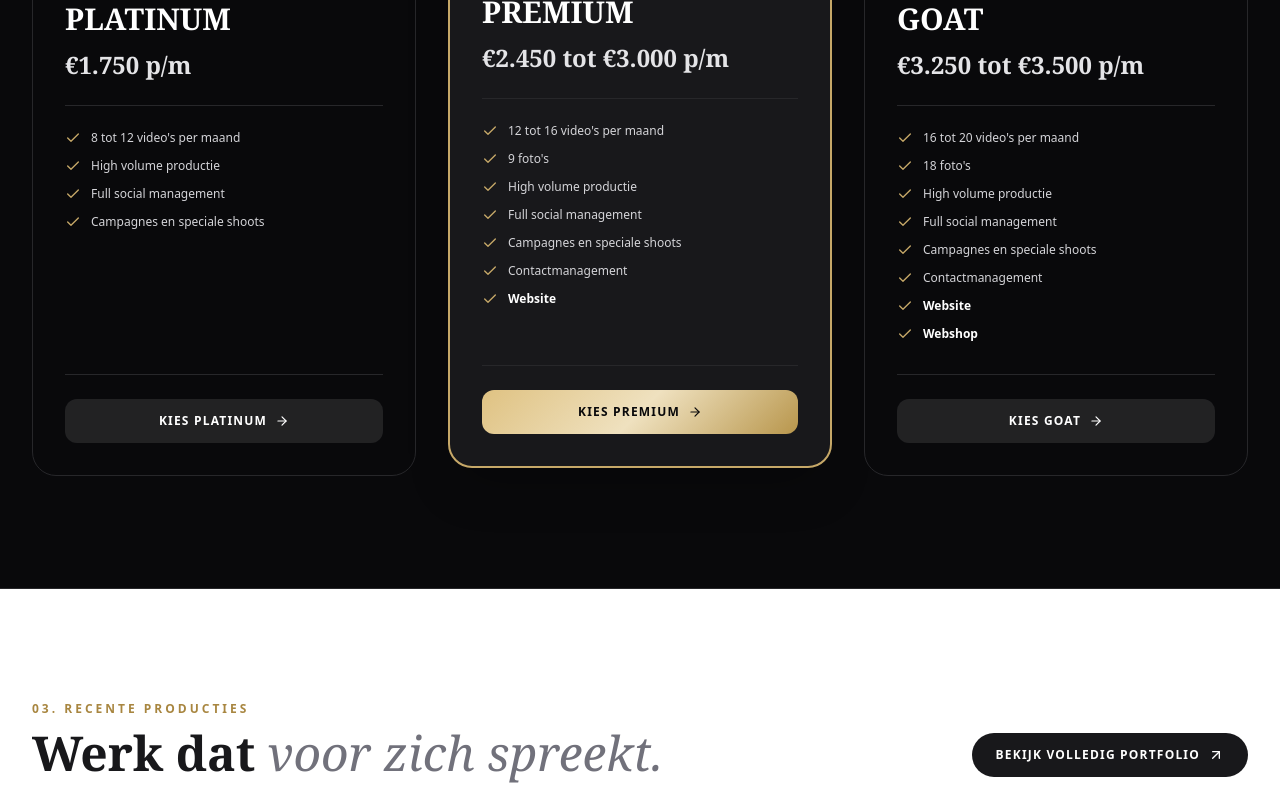
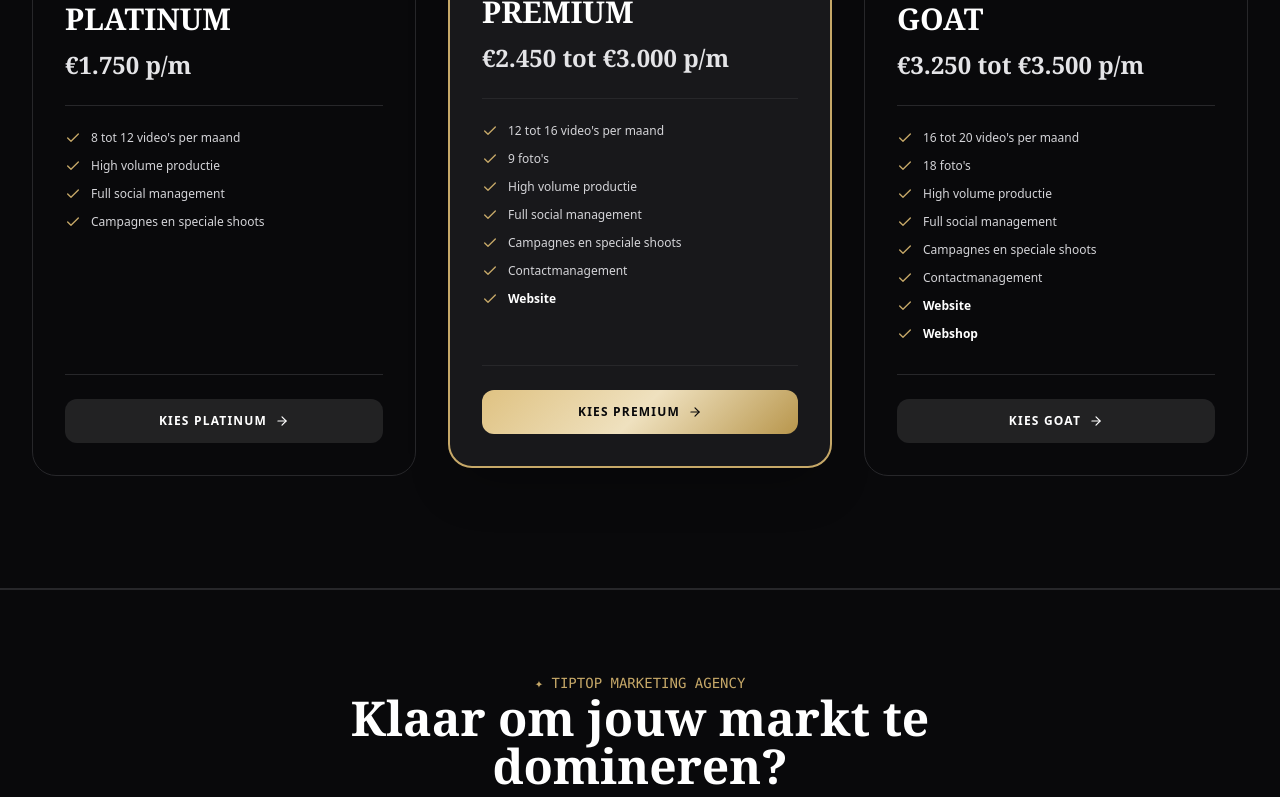
Before and after one commit to JamalDrenthe/TipTop-Marketing, a React (Vite) app: page / in a window 1280 px wide. Shown: the part 2000-2797 px from the top of the page. Built offline with nearby package versions, Linux system fonts and the light colour scheme; a web font is replaced by a local one.

Commit message:
Remove 03. Recente Producties portfolio teaser section from homepage

```diff
--- a/src/App.tsx
+++ b/src/App.tsx
@@ -71,7 +71,6 @@
             onNavigate={handleNavigate}
             onSelectPackage={handleSelectPackage}
             onOpenStrategyModal={handleOpenStrategyModal}
-            onSelectCase={(item) => setSelectedCaseItem(item)}
           />
         );
       case 'pakketten':
@@ -101,7 +100,6 @@
             onNavigate={handleNavigate}
             onSelectPackage={handleSelectPackage}
             onOpenStrategyModal={handleOpenStrategyModal}
-            onSelectCase={(item) => setSelectedCaseItem(item)}
           />
         );
     }
--- a/src/components/HomePage.tsx
+++ b/src/components/HomePage.tsx
@@ -1,22 +1,20 @@
 import React from 'react';
 import { TipTopLogo } from './TipTopLogo.tsx';
-import { PACKAGES, PORTFOLIO_ITEMS, PackageTier, PortfolioItem } from '../utils/pricing.ts';
+import { PACKAGES, PackageTier } from '../utils/pricing.ts';
 import { FadeIn, StaggerContainer, StaggerItem } from './FadeIn.tsx';
 import { useLanguage } from '../context/LanguageContext.tsx';
-import { ArrowRight, Sparkles, Video, Camera, Globe, Share2, Wand2, Laptop, Check, Crown, ArrowUpRight } from 'lucide-react';
+import { ArrowRight, Sparkles, Video, Share2, Wand2, Laptop, Check, Crown } from 'lucide-react';
 
 interface HomePageProps {
   onNavigate: (page: string) => void;
   onSelectPackage: (tier: PackageTier) => void;
   onOpenStrategyModal: (preselectedTier?: PackageTier) => void;
-  onSelectCase?: (item: PortfolioItem) => void;
 }
 
 export const HomePage: React.FC<HomePageProps> = ({
   onNavigate,
   onSelectPackage,
   onOpenStrategyModal,
-  onSelectCase
 }) => {
   const { language, t } = useLanguage();
   const isEn = language === 'EN';
@@ -344,86 +342,6 @@
         </div>
       </section>
 
-      {/* PORTFOLIO TEASER SECTION */}
-      <section className="py-20 sm:py-28 bg-white dark:bg-[#09090B] transition-colors">
-        <div className="max-w-7xl mx-auto px-4 sm:px-6 lg:px-8">
-          <FadeIn direction="up">
-            <div className="flex flex-col md:flex-row md:items-end justify-between mb-12 gap-6">
-              <div>
-                <span className="text-xs font-bold uppercase tracking-[0.25em] text-[#A88640] dark:text-[#C6A868] block mb-3">
-                  {t('portfolioTag')}
-                </span>
-                <h2 className="font-serif text-3xl sm:text-5xl font-bold text-zinc-900 dark:text-white">
-                  {t('portfolioTitle')} <span className="italic font-normal text-zinc-500 dark:text-zinc-400">{t('portfolioTitleItalic')}</span>
-                </h2>
-              </div>
-              <button
-                onClick={() => onNavigate('portfolio')}
-                className="self-start md:self-auto inline-flex items-center gap-2 px-6 py-3.5 rounded-full bg-zinc-900 dark:bg-white text-white dark:text-[#09090B] text-xs uppercase tracking-widest font-semibold hover:bg-zinc-700 dark:hover:bg-[#C6A868] transition cursor-pointer"
-              >
-                <span>{t('portfolioViewAll')}</span>
-                <ArrowUpRight className="w-4 h-4" />
-              </button>
-            </div>
-          </FadeIn>
-
-          <StaggerContainer className="grid grid-cols-1 md:grid-cols-3 gap-6" staggerDelay={0.15}>
-            {PORTFOLIO_ITEMS.slice(0, 3).map((item) => {
-              const results = isEn ? item.resultsEn : item.results;
-              const summary = isEn ? item.deliverableSummaryEn : item.deliverableSummary;
-              const catLabel = isEn ? item.categoryLabelEn : item.categoryLabel;
-
-              return (
-                <StaggerItem key={item.id}>
-                  <div
-                    onClick={() => (onSelectCase ? onSelectCase(item) : onNavigate('portfolio'))}
-                    data-cursor="view"
-                    className="portfolio-card group relative rounded-3xl overflow-hidden bg-zinc-950 aspect-[4/5] cursor-pointer shadow-lg border border-zinc-200 dark:border-zinc-800 transition-all duration-300 hover:shadow-2xl hover:border-[#C6A868]/60 h-full"
-                  >
-                    <div className="absolute inset-0 bg-gradient-to-br from-zinc-900 via-zinc-950 to-black transition-transform duration-700 group-hover:scale-105">
-                      <div className="absolute inset-0 bg-luxury-grid opacity-30" />
-                      <div className="absolute inset-0 flex flex-col items-center justify-center p-8 text-center">
-                        <div className="w-14 h-14 rounded-2xl bg-white/5 border border-white/10 flex items-center justify-center mb-3 text-[#C6A868] group-hover:scale-110 transition-transform">
-                          {item.category === 'video' && <Video className="w-7 h-7" />}
-                          {item.category === 'shoots' && <Camera className="w-7 h-7" />}
-                          {item.category === 'web' && <Globe className="w-7 h-7" />}
-                        </div>
-                        <span className="text-[10px] font-mono uppercase tracking-[0.2em] text-[#C6A868]">
-                          {summary}
-                        </span>
-                      </div>
-                    </div>
-
-                    <div className="absolute inset-0 bg-gradient-to-t from-black/95 via-black/40 to-transparent" />
-
-                    <div className="absolute top-4 left-4 right-4 flex justify-between items-center z-10">
-                      <span className="px-3 py-1 rounded-full text-[10px] uppercase tracking-widest bg-black/70 text-white backdrop-blur-md border border-white/15 font-semibold">
-                        {item.packageUsed} {t('portfolioPackageBadge')}
-                      </span>
-                      <span className="w-8 h-8 rounded-full bg-white text-zinc-950 flex items-center justify-center shadow-md group-hover:bg-[#C6A868] transition">
-                        <ArrowUpRight className="w-3.5 h-3.5" />
-                      </span>
-                    </div>
-
-                    <div className="absolute bottom-6 left-6 right-6 text-white z-10">
-                      <p className="text-[10px] uppercase tracking-widest text-[#C6A868] font-semibold mb-1">
-                        {catLabel}
-                      </p>
-                      <h3 className="font-serif text-2xl font-bold group-hover:text-[#C6A868] transition-colors">
-                        {item.title}
-                      </h3>
-                      <p className="text-xs text-zinc-300 mt-2 font-medium">
-                        {results.viewsOrReach} · {results.growthOrConversion}
-                      </p>
-                    </div>
-                  </div>
-                </StaggerItem>
-              );
-            })}
-          </StaggerContainer>
-        </div>
-      </section>
-
       {/* BOTTOM CALL TO ACTION */}
       <section className="py-20 bg-[#09090B] text-white border-t border-zinc-800">
         <FadeIn direction="up">
--- a/src/utils/translations.ts
+++ b/src/utils/translations.ts
@@ -104,7 +104,7 @@
     tableRowSelect: 'Direct Pakket Kiezen',
 
     // Portfolio Section
-    portfolioTag: '03. Recente Producties',
+    portfolioTag: 'Recente Producties & Cases',
     portfolioTitle: 'Werk dat',
     portfolioTitleItalic: 'voor zich spreekt.',
     portfolioSubtitle:
@@ -292,7 +292,7 @@
     tableRowSelect: 'Select Package Directly',
 
     // Portfolio Section
-    portfolioTag: '03. Featured Production Work',
+    portfolioTag: 'Featured Production Work & Cases',
     portfolioTitle: 'Work that',
     portfolioTitleItalic: 'speaks for itself.',
     portfolioSubtitle:
```
